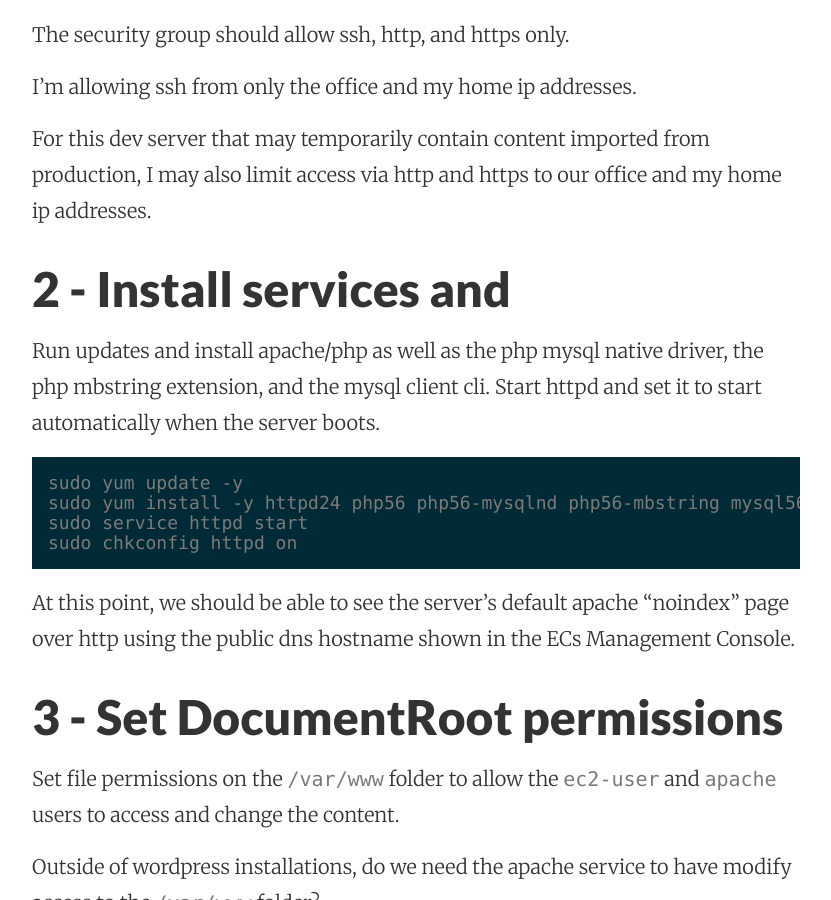
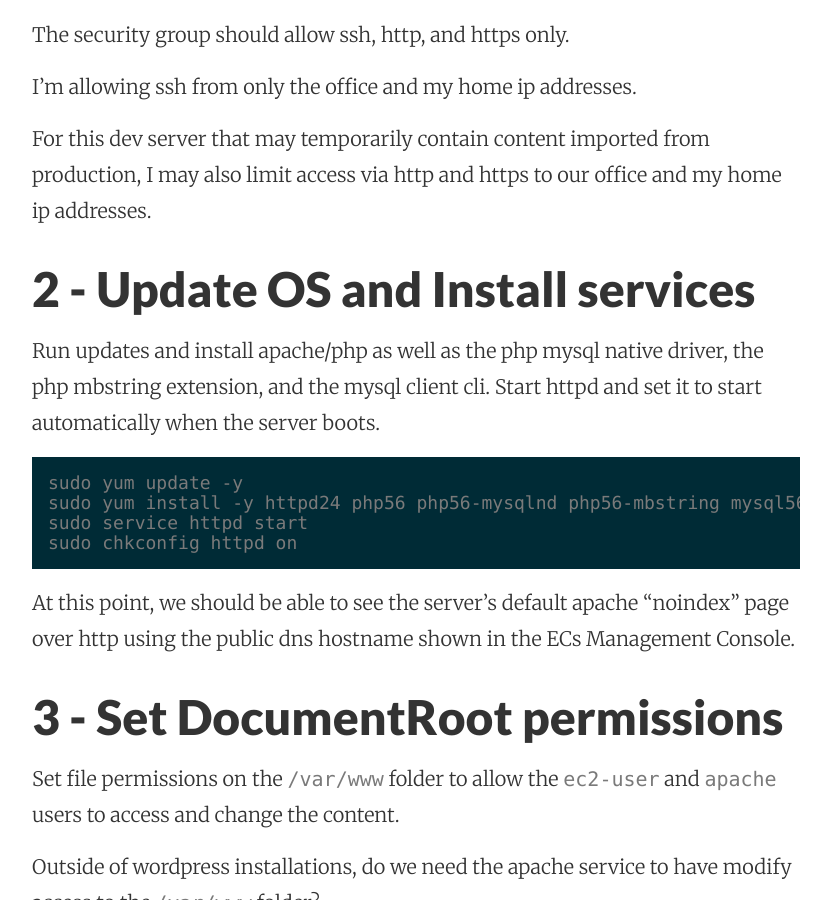
Before and after one commit to mattymaloney/mattymaloney.github.io, a Jekyll site: the page built from _posts/2016-03-24-aws-ec2-rds-linux-apache-php-wordpress-mariadb.md, in a window 1280 px wide and 900 px high, scrolled down 1152 px. Shown: the whole window, without its empty margins (224-1055 px from the left). Built offline with Jekyll 4.4.1, drawn with Linux system fonts in a browser that asks for light colours.

Commit message:
Updated 2016-03-24-aws-ec2-rds-linux-apache-php-wordpress-mariadb.md

```diff
--- a/_posts/2016-03-24-aws-ec2-rds-linux-apache-php-wordpress-mariadb.md
+++ b/_posts/2016-03-24-aws-ec2-rds-linux-apache-php-wordpress-mariadb.md
@@ -25,7 +25,7 @@ I'm allowing ssh from only the office and my home ip addresses.
 For this dev server that may temporarily contain content imported from production, I may also limit access via http and https to our office and my home ip addresses.
 
 
-## 2 - Install services and
+## 2 - Update OS and Install services
 
 Run updates and install apache/php as well as the php mysql native driver, the php mbstring extension, and the mysql client cli. Start httpd and set it to start automatically when the server boots.
 
```
